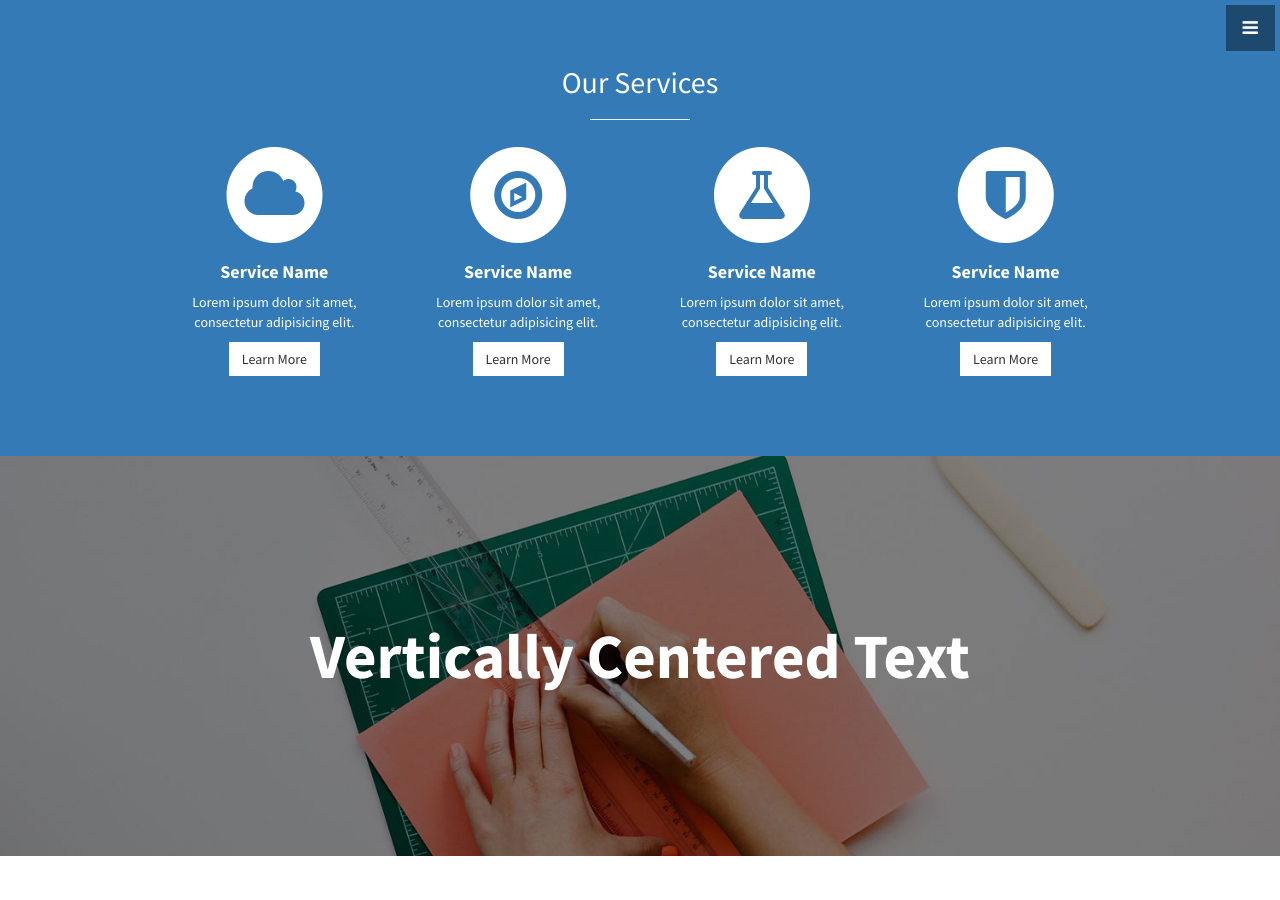
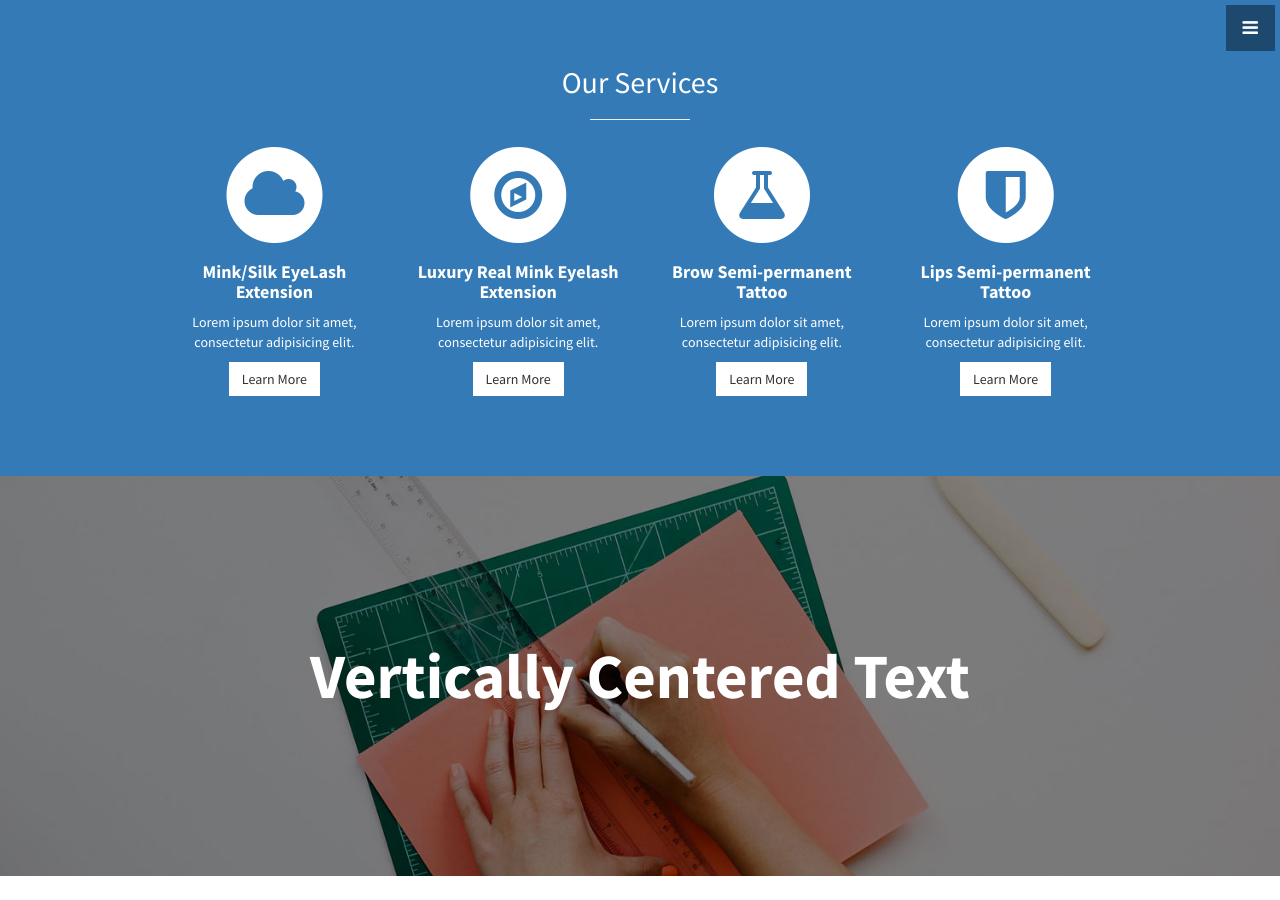
Before and after one commit to juliakikim/SooLashStudio, a Jekyll site: the page built from index.html, in a window 1280 px wide and 900 px high, scrolled down 1067 px. Built offline with Jekyll 4.4.1, drawn with Linux system fonts in a browser that asks for light colours.

Commit message:
Update services.html

```diff
--- a/_includes/services.html
+++ b/_includes/services.html
@@ -13,7 +13,7 @@
               <i class="fa fa-cloud fa-stack-1x text-primary"></i>
             </span>
               <h4>
-                <strong>Service Name</strong>
+                <strong>Mink/Silk EyeLash Extension</strong>
               </h4>
               <p>Lorem ipsum dolor sit amet, consectetur adipisicing elit.</p>
               <a href="#" class="btn btn-light">Learn More</a>
@@ -26,7 +26,7 @@
               <i class="fa fa-compass fa-stack-1x text-primary"></i>
             </span>
               <h4>
-                <strong>Service Name</strong>
+                <strong>Luxury Real Mink Eyelash Extension</strong>
               </h4>
               <p>Lorem ipsum dolor sit amet, consectetur adipisicing elit.</p>
               <a href="#" class="btn btn-light">Learn More</a>
@@ -39,7 +39,7 @@
               <i class="fa fa-flask fa-stack-1x text-primary"></i>
             </span>
               <h4>
-                <strong>Service Name</strong>
+                <strong>Brow Semi-permanent Tattoo</strong>
               </h4>
               <p>Lorem ipsum dolor sit amet, consectetur adipisicing elit.</p>
               <a href="#" class="btn btn-light">Learn More</a>
@@ -52,7 +52,7 @@
               <i class="fa fa-shield fa-stack-1x text-primary"></i>
             </span>
               <h4>
-                <strong>Service Name</strong>
+                <strong>Lips Semi-permanent Tattoo</strong>
               </h4>
               <p>Lorem ipsum dolor sit amet, consectetur adipisicing elit.</p>
               <a href="#" class="btn btn-light">Learn More</a>
```
